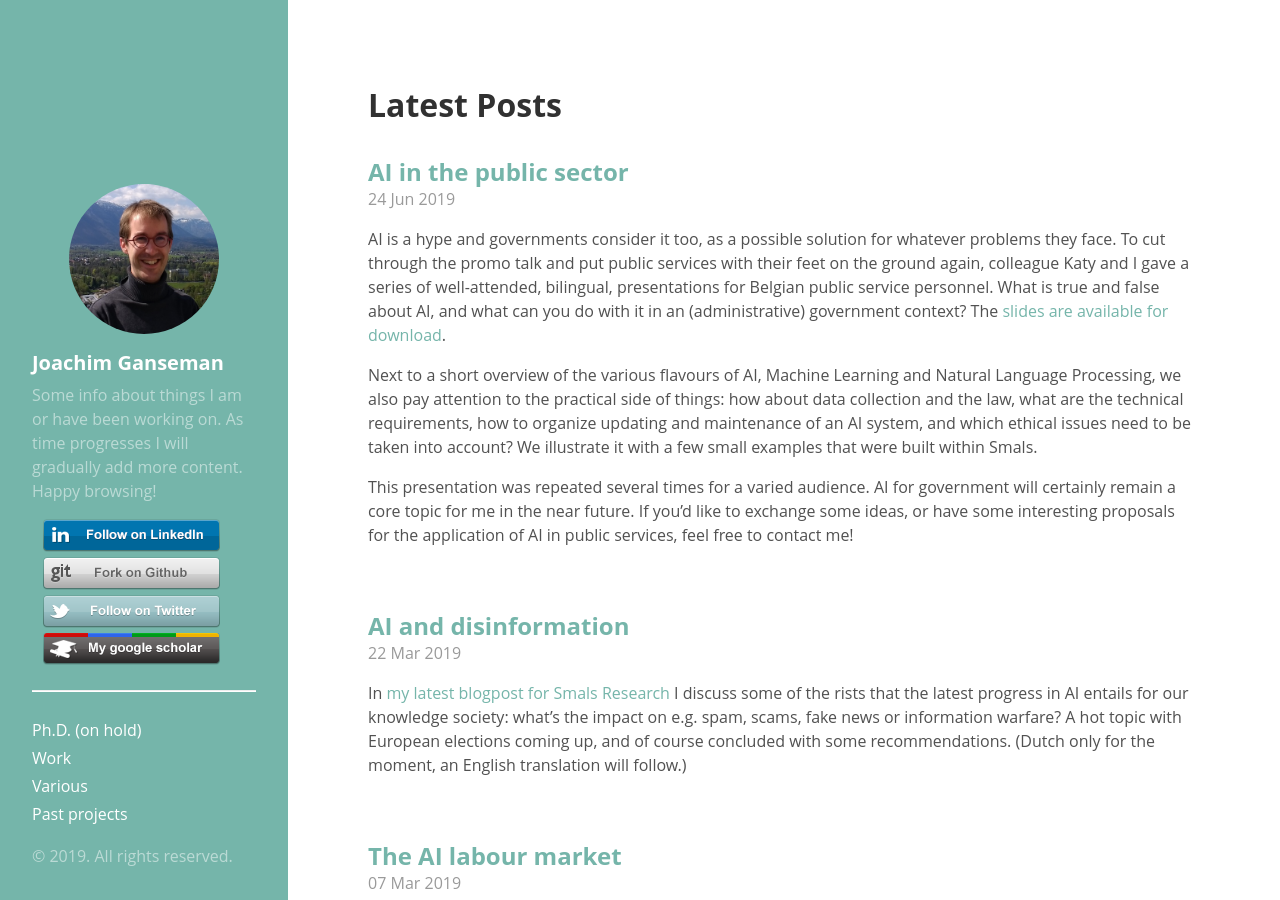
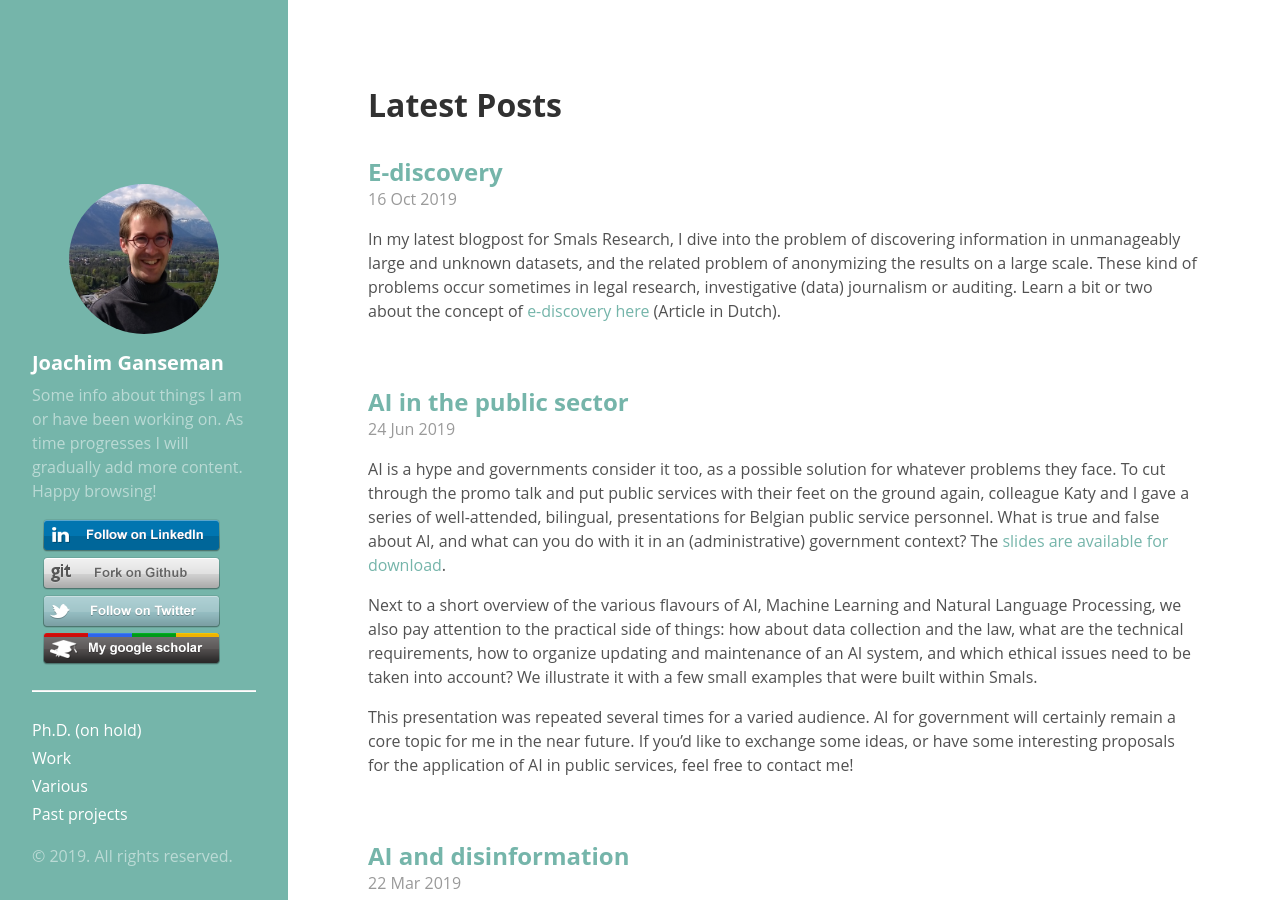
Before and after one commit to jganseman/jganseman.github.io, a Jekyll site: the page built from en/index.md, in a window 1280 px wide and 900 px high. Built offline with Jekyll 4.4.1, drawn with Linux system fonts in a browser that asks for light colours.

Commit message:
add ediscovery post

```diff
--- /dev/null
+++ b/en/_posts/2019-10-16-ediscovery.md
@@ -0,0 +1,10 @@
+---
+layout: post
+title: E-discovery
+lang: en
+lang-ref: e-discovery
+category: smals
+tags: [smals, english]
+---
+
+In my latest blogpost for Smals Research, I dive into the problem of discovering information in unmanageably large and unknown datasets, and the related problem of anonymizing the results on a large scale. These kind of problems occur sometimes in legal research, investigative (data) journalism or auditing. Learn a bit or two about the concept of [e-discovery here](https://www.smalsresearch.be/e-discovery/) (Article in Dutch).
```
Also changed, not shown: nl/_posts/2019-02-10-speelhethard-2.md (+1 -1 lines), nl/_posts/2019-10-16-ediscovery.md (added, +10 -0 lines).
